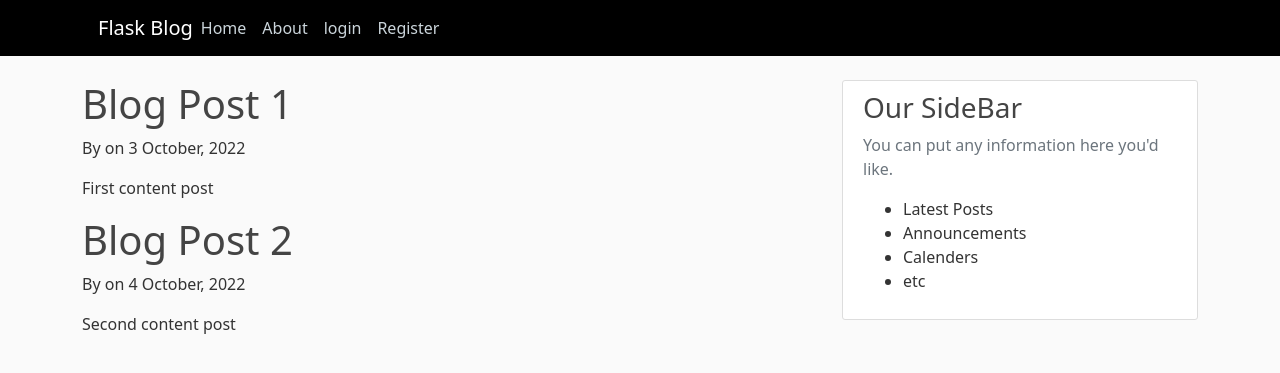
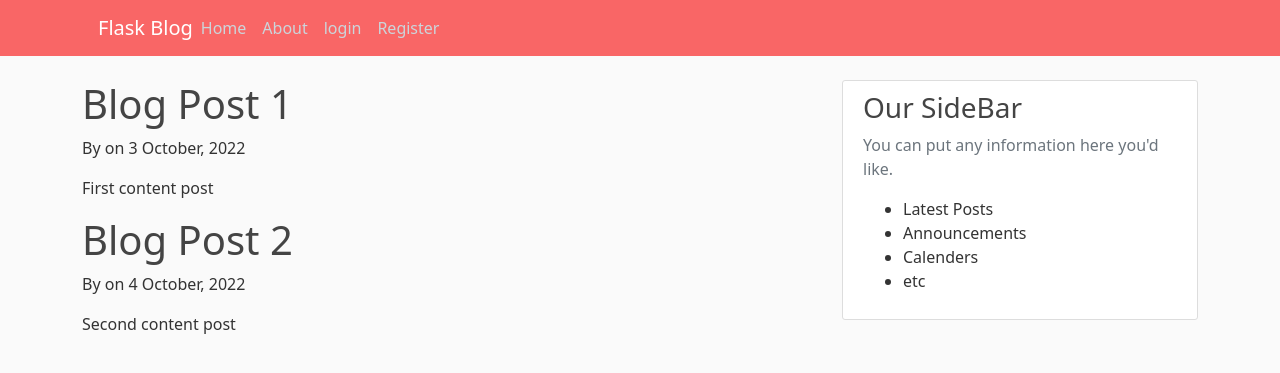
Before and after one commit to Yasir-Khan22/Flask_practice, a Flask app: page / in a window 1280 px wide. Shown: the top 373 px of the page. Run offline with Flask 2, Linux system fonts and the light colour scheme.

Commit message:
stylesheet updated

```diff
--- a/static/main.css
+++ b/static/main.css
@@ -14,7 +14,7 @@ h6 {
 }
 
 .bg-darker {
-    background-color: #000000;
+    background-color: #F96666;
 }
 
 .site-header .navbar-nav .nav-link {
```
